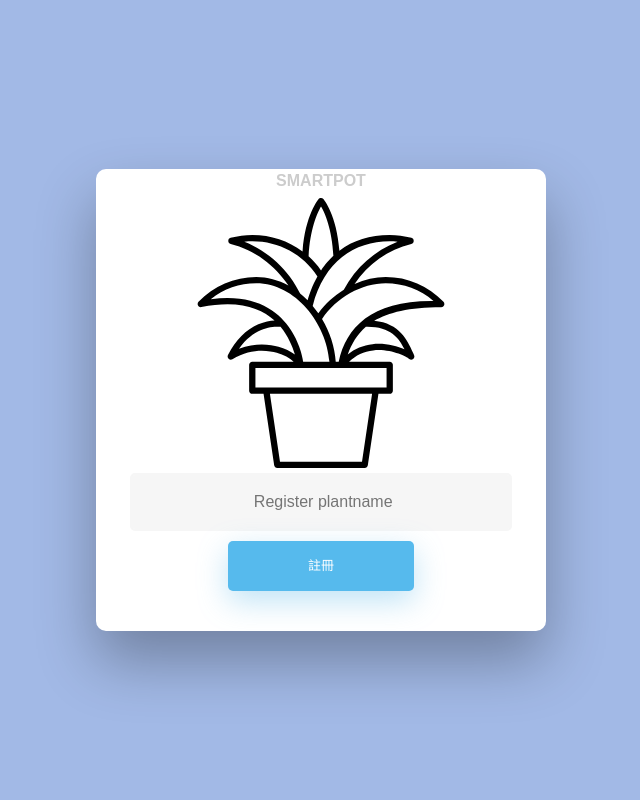
After one commit to tony945/smarplot, a Django app: page /register_plant/ in a window 1280 px wide. The commit adds this page. Shown: the whole page, without its empty margins (319-959 px from the left). Run offline with Django 3.2, Linux system fonts and the light colour scheme; the visitor is signed in with stand-in values (Sample User, id 1); data that the repository does not hold is empty; some libraries are stand-ins or nearby versions.

```diff
--- a/gui/models.py
+++ b/gui/models.py
@@ -7,7 +7,7 @@ from django.contrib.auth.models import User
 class Plant(models.Model):
     pid=models.AutoField(primary_key=True)
     plant_name=models.CharField(max_length=20)
-    active=models.BooleanField()
+    active=models.BooleanField(default=True)
     create_time=models.DateTimeField(auto_now=True)
 
 
--- /dev/null
+++ b/gui/static/register_plant/style.css
@@ -0,0 +1,249 @@
+/* BASIC */
+
+html {
+    background-color: #56baed;
+  }
+
+  body {
+    font-family: "Poppins", sans-serif;
+    height: 100vh;
+  }
+
+  h2 {
+    text-align: center;
+    font-size: 16px;
+    font-weight: 600;
+    text-transform: uppercase;
+    display:inline-block;
+    /* margin: 40px 8px 10px 8px;  */
+    color: #cccccc;
+  }
+
+
+
+  /* STRUCTURE */
+
+  .wrapper {
+    display: flex;
+    align-items: center;
+    flex-direction: column;
+    justify-content: center;
+    width: 100%;
+    min-height: 100%;
+    padding: 20px;
+  }
+
+  #formContent {
+    -webkit-border-radius: 10px 10px 10px 10px;
+    border-radius: 10px 10px 10px 10px;
+    background: #fff;
+    padding: 30px;
+    width: 90%;
+    max-width: 450px;
+    position: relative;
+    padding: 0px;
+    -webkit-box-shadow: 0 30px 60px 0 rgba(0,0,0,0.3);
+    box-shadow: 0 30px 60px 0 rgba(0,0,0,0.3);
+    text-align: center;
+  }
+
+
+
+  /* TABS */
+
+  h2.inactive {
+    color: #cccccc;
+  }
+
+  h2.active {
+    color: #0d0d0d;
+    border-bottom: 2px solid #5fbae9;
+  }
+
+
+
+  /* FORM TYPOGRAPHY*/
+
+  button {
+    background-color: #56baed;
+    border: none;
+    color: white;
+    padding: 15px 80px;
+    text-align: center;
+    text-decoration: none;
+    display: inline-block;
+    text-transform: uppercase;
+    font-size: 13px;
+    -webkit-box-shadow: 0 10px 30px 0 rgba(95,186,233,0.4);
+    box-shadow: 0 10px 30px 0 rgba(95,186,233,0.4);
+    -webkit-border-radius: 5px 5px 5px 5px;
+    border-radius: 5px 5px 5px 5px;
+    margin: 5px 20px 40px 20px;
+    -webkit-transition: all 0.3s ease-in-out;
+    -moz-transition: all 0.3s ease-in-out;
+    -ms-transition: all 0.3s ease-in-out;
+    -o-transition: all 0.3s ease-in-out;
+    transition: all 0.3s ease-in-out;
+  }
+
+  input[type=button]:hover, input[type=submit]:hover, input[type=reset]:hover  {
+    background-color: #39ace7;
+  }
+
+  input[type=button]:active, input[type=submit]:active, input[type=reset]:active  {
+    -moz-transform: scale(0.95);
+    -webkit-transform: scale(0.95);
+    -o-transform: scale(0.95);
+    -ms-transform: scale(0.95);
+    transform: scale(0.95);
+  }
+
+  input[type=text],
+  input[type=password] {
+    background-color: #f6f6f6;
+    border: none;
+    color: #0d0d0d;
+    padding: 15px 32px;
+    text-align: center;
+    text-decoration: none;
+    display: inline-block;
+    font-size: 16px;
+    margin: 5px;
+    width: 85%;
+    border: 2px solid #f6f6f6;
+    -webkit-transition: all 0.5s ease-in-out;
+    -moz-transition: all 0.5s ease-in-out;
+    -ms-transition: all 0.5s ease-in-out;
+    -o-transition: all 0.5s ease-in-out;
+    transition: all 0.5s ease-in-out;
+    -webkit-border-radius: 5px 5px 5px 5px;
+    border-radius: 5px 5px 5px 5px;
+  }
+
+  input[type=text ]:focus,
+  input[type=password]:focus
+   {
+    background-color: #fff;
+    border-bottom: 2px solid #5fbae9;
+  }
+
+  input[type=text]:placeholder,
+  input[type=password]:placeholder {
+    color: #cccccc;
+  }
+
+
+
+  /* ANIMATIONS */
+
+  /* Simple CSS3 Fade-in-down Animation */
+  .fadeInLeft {
+    -webkit-animation-name: fadeInLeft;
+    animation-name: fadeInLeft;
+    -webkit-animation-duration: 1s;
+    animation-duration: 1s;
+    -webkit-animation-fill-mode: both;
+    animation-fill-mode: both;
+  }
+
+  @-webkit-keyframes fadeInLeft {
+    0% {
+      opacity: 0;
+      -webkit-transform: translate3d(100%, 0, 0);
+      transform: translate3d(100%, 0, 0);
+    }
+    100% {
+      opacity: 1;
+      -webkit-transform: none;
+      transform: none;
+    }
+  }
+
+  @keyframes fadeInLeft {
+    0% {
+      opacity: 0;
+      -webkit-transform: translate3d(100%, 0, 0);
+      transform: translate3d(100%, 0, 0);
+    }
+    100% {
+      opacity: 1;
+      -webkit-transform: none;
+      transform: none;
+    }
+  }
+
+  /* Simple CSS3 Fade-in Animation */
+  @-webkit-keyframes fadeIn { from { opacity:0; } to { opacity:1; } }
+  @-moz-keyframes fadeIn { from { opacity:0; } to { opacity:1; } }
+  @keyframes fadeIn { from { opacity:0; } to { opacity:1; } }
+
+  .fadeIn {
+    opacity:0;
+    -webkit-animation:fadeIn ease-in 1;
+    -moz-animation:fadeIn ease-in 1;
+    animation:fadeIn ease-in 1;
+
+    -webkit-animation-fill-mode:forwards;
+    -moz-animation-fill-mode:forwards;
+    animation-fill-mode:forwards;
+
+    -webkit-animation-duration:1s;
+    -moz-animation-duration:1s;
+    animation-duration:1s;
+  }
+
+  .fadeIn.first {
+    -webkit-animation-delay: 0.4s;
+    -moz-animation-delay: 0.4s;
+    animation-delay: 0.4s;
+  }
+
+  .fadeIn.second {
+    -webkit-animation-delay: 0.6s;
+    -moz-animation-delay: 0.6s;
+    animation-delay: 0.6s;
+  }
+
+  .fadeIn.third {
+    -webkit-animation-delay: 0.8s;
+    -moz-animation-delay: 0.8s;
+    animation-delay: 0.8s;
+  }
+
+  .fadeIn.fourth {
+    -webkit-animation-delay: 1s;
+    -moz-animation-delay: 1s;
+    animation-delay: 1s;
+  }
+
+  /* Simple CSS3 Fade-in Animation */
+  .underlineHover:after {
+    display: block;
+    left: 0;
+    bottom: -10px;
+    width: 0;
+    height: 2px;
+    background-color: #56baed;
+    content: "";
+    transition: width 0.2s;
+  }
+
+  .underlineHover:hover {
+    color: #0d0d0d;
+  }
+
+  .underlineHover:hover:after{
+    width: 100%;
+  }
+
+
+
+  /* OTHERS */
+
+  *:focus {
+      outline: none;
+  }
+
+  #icon {
+    width:60%;
+  }
--- /dev/null
+++ b/gui/static/user_panel/style.css
@@ -0,0 +1,4 @@
+/* Hide message block before showing */
+.alert {
+    visibility: hidden;
+}
--- /dev/null
+++ b/gui/templates/register_plant.html
@@ -0,0 +1,37 @@
+<!DOCTYPE html>
+<html lang="zh-Hant-TW">
+
+<head>
+    <meta charset="UTF-8">
+    <meta name="viewport" content="width=device-width, initial-scale=1.0">
+    <title>註冊植物資料</title>
+    <script src="https://ajax.googleapis.com/ajax/libs/jquery/3.5.1/jquery.min.js"></script>
+    {%load bootstrap4%}
+    {%bootstrap_css%}
+    {%bootstrap_javascript%}
+    {% load static %}
+    <link rel="stylesheet" type="text/css" href="{% static 'register_plant/style.css' %}">
+</head>
+
+<body style="background-color: rgb(162, 185, 230);">
+    <div class="wrapper fadeInLeft">
+        <div id="formContent">
+            <!-- Tabs Titles -->
+            <h2>SmartPot</h2>
+            <!-- Icon -->
+            <div class="fadeIn first">
+                <img src="{% static 'account_base/plant.svg' %}" id="icon" alt="Plot Icon" />
+            </div>
+
+            <!-- Login Form -->
+            <form method="POST" action="/register_plant/action/">
+                {% csrf_token %}
+                <input class="fadeIn second" name="plantname" type="text" placeholder=" Register plantname"><br>
+
+                <button id="btn" class="fadeIn third" type="submit">註冊</button>
+            </form>
+        </div>
+    </div>
+</body>
+
+</html>
--- a/gui/views.py
+++ b/gui/views.py
@@ -5,6 +5,8 @@ from django.template import RequestContext
 from django.contrib import auth
 from django.contrib.auth.models import User
 from django.contrib.auth.decorators import login_required
+from django.contrib.auth import update_session_auth_hash
+from gui.models import Plant
 
 # packages for sending verification email
 from django.core.mail import send_mail, BadHeaderError
@@ -60,7 +62,10 @@ def login_action(request):
         if user is not None:
             auth.login(request, user)  # 登錄
             request.session['user'] = username   # 將session資訊記錄到瀏覽器
-            return HttpResponseRedirect('/realtime_panel/')
+            if Plant.objects.filter(active="1"):
+                return HttpResponseRedirect('/realtime_panel/')
+            else:
+                return HttpResponseRedirect('/register_plant/')
         else:
             messages.error(request, "Username or password error!")
             return render(request, 'login.html')
@@ -124,12 +129,36 @@ def user_panel(request):
 
     username = request.session.get("user", '')
     useremail = User.objects.get(username=username).email
-    plantname= ""
+
     if not useremail:
         useremail="empty"
-    if not plantname:
+
+    try:
+        plantname = Plant.objects.get(active="1").plant_name
+    except:
         plantname="not named yet"
+
+
     return render(request, "panel/user_panel.html", {"user": username, "email": useremail, "plantname": plantname})
+
+# 植物註冊頁面
+
+@login_required
+def register_plant(request):
+    if Plant.objects.filter(active="1"):
+        return HttpResponseRedirect('/realtime_panel/')
+
+    return render(request, "register_plant.html")
+
+# 植物註冊處理
+
+@login_required
+def register_plant_action(request):
+    plantname =request.POST.get("plantname", '')
+    plant = Plant.objects.create(plant_name=plantname)
+    return HttpResponseRedirect('/realtime_panel/')
+
+
 
 # 使用者資料編輯頁面-密碼重設
 
@@ -137,25 +166,59 @@ def user_panel(request):
 def user_panel_password(request):
     username = request.session.get("user", '')
     user = User.objects.get(username=username)
+    oldPassword = request.POST.get("oldPassword", '')
+    print(oldPassword)
+    newPassword = request.POST.get("newPassword", '')
+    confirmNewPassword = request.POST.get("confirmPassword", '')
+
+    if user.check_password(oldPassword):
+        if newPassword == confirmNewPassword:
+            user.set_password(newPassword)
+            user.save()
+            update_session_auth_hash(request, user) # Updates user session to prevent from logging out
+            return HttpResponse(0)
+        else:
+            return HttpResponse(2)
+    else:
+        return HttpResponse(1)
 
 # 使用者資料編輯頁面-信箱重設
+
 @login_required
 def user_panel_email(request):
-    username = request.session.get("user", '')
-    user = User.objects.get(username=username)
-    # user.email = request.POST.get("email", '')
-    user.email = "tony945tony945@yahoo.com.tw"
-    user.save()
-    return HttpResponseRedirect('/user_panel/')
+    newEmail = request.POST.get("newEmail", '')
+    if User.objects.filter(email=newEmail):
+        return HttpResponse(0)
+    else:
+        username = request.session.get("user", '')
+        user = User.objects.get(username=username)
+        user.email = newEmail
+        user.save()
+        return HttpResponse(1)
+
 # 使用者資料編輯頁面-植物名稱重設
+
 @login_required
 def user_panel_plantname(request):
-    print("hello")
+    plantname=request.POST.get("newPlantname", '')
+    try:
+        plant = Plant.objects.get(active="1")
+        plant.plant_name = plantname
+        plant.save()
+    except:
+        plant = Plant.objects.create(plant_name=plantname)
+
+    return HttpResponse()
 
 # 使用者資料編輯頁面-植物重設
+
 @login_required
 def user_panel_resetplant(request):
-    print("hello")
+    plant=Plant.objects.get(active="1")
+    plant.active="0"
+    plant.save()
+    return HttpResponse()
+
 # 統計資料切換頁面
 
 @login_required
--- a/plant/urls.py
+++ b/plant/urls.py
@@ -29,6 +29,8 @@ urlpatterns = [
     path('login_action/', views.login_action),
     path('register/', views.register, name='register'),
     path('register_action/', views.register_action),
+    path('register_plant/', views.register_plant),
+    path('register_plant/action/', views.register_plant_action),
     path('user_panel/', views.user_panel),
     path('user_panel/password/', views.user_panel_password),
     path('user_panel/email/', views.user_panel_email),
```
Also changed, not shown: gui/static/user_panel/user_panel.js (+60 -34 lines), gui/templates/panel/user_panel.html (+13 -8 lines), gui/migrations/0001_initial.py.
